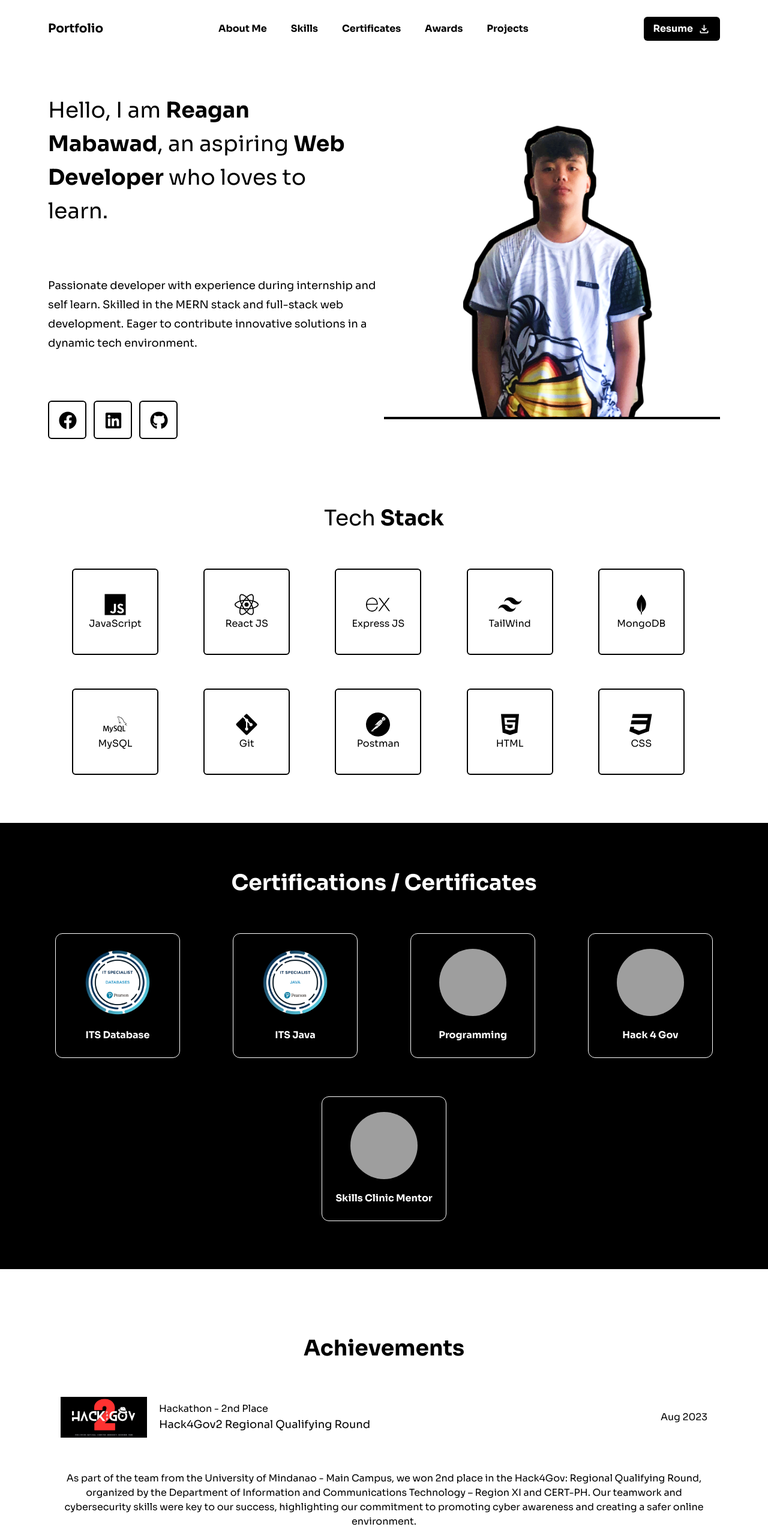
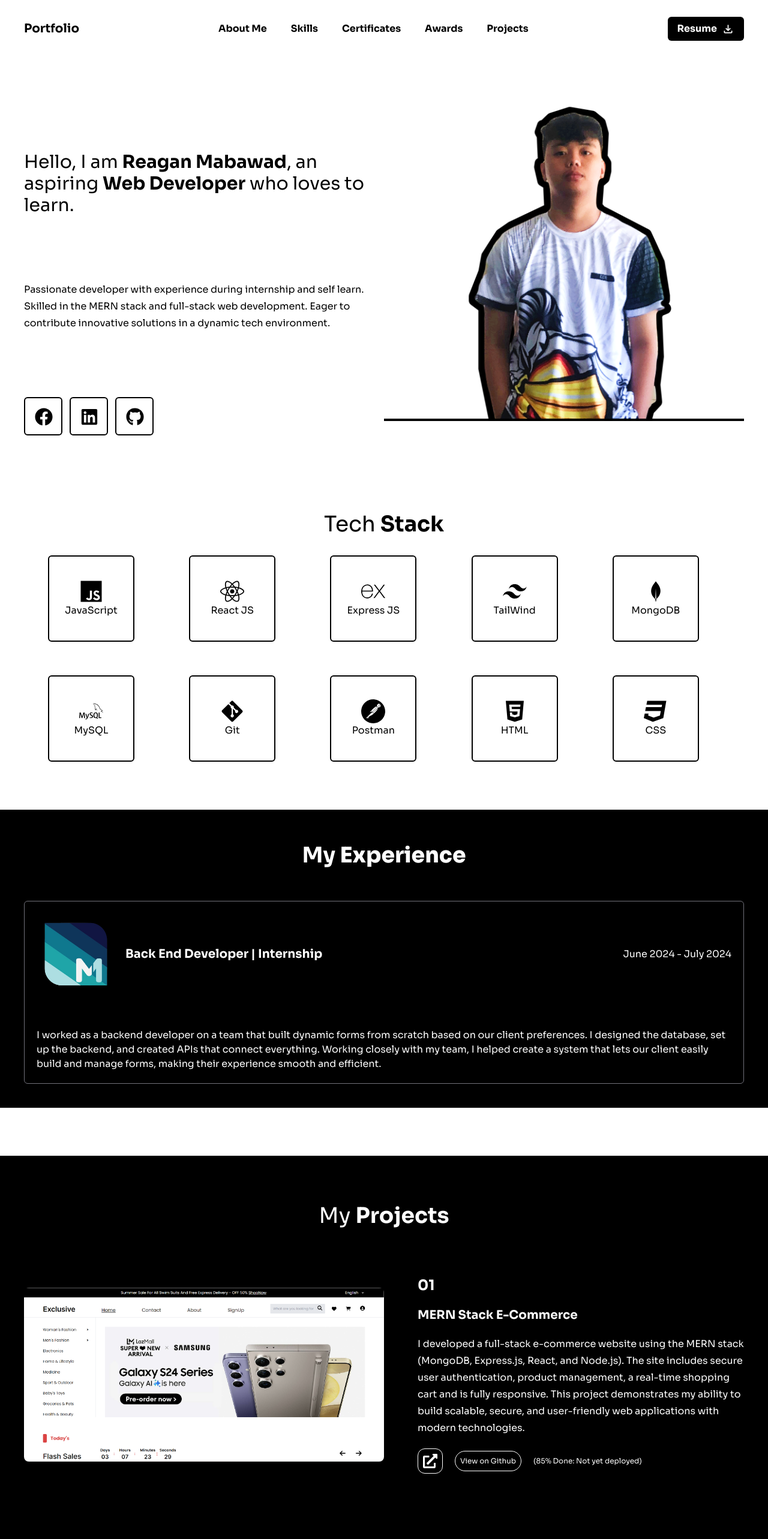
Before and after one commit to reagan13/myportfolio, a React (Vite) app: page / in a window 1280 px wide. Shown: the top 2566 px of the page at 60% size. Built offline with nearby package versions, Linux system fonts and the light colour scheme; grey boxes are pictures that could not be loaded.

Commit message:
experience section update responsiveness

```diff
--- a/src/App.jsx
+++ b/src/App.jsx
@@ -2,9 +2,9 @@ import NavBar from "./Components/Navigation/NavBar";
 import "./App.css";
 import Hero from "./Components/Sections/Hero";
 import MySkills from "./Components/Sections/MySkills";
-import Achievements from "./Components/Sections/Achievements";
+import Experience from "./Components/Sections/Experience";
 import AboutMe from "./Components/Sections/AboutMe";
-import MyProjects from "./Components/Sections/MyProjects";
+import Projects from "./Components/Sections/Projects";
 import Certifications from "./Components/Sections/Certifications";
 import GetInTouch from "./Components/Sections/GetInTouch";
 import Footer from "./Components/Footer";
@@ -20,13 +20,13 @@ function App() {
 					<Hero />
 					<MySkills />
 				</div>
+				<Experience />
+				<Projects />
 				<Certifications />
 				<div className="px-5 sm:px-5 md:px-10 lg:px-15 xl:px-20 mt-2 sm:mt-4 md:mt-5">
 					{/* <AboutMe /> */}
-					<Achievements />
 				</div>
 
-				<MyProjects />
 				<div className="px-5 sm:px-5 md:px-10 lg:px-15 xl:px-20 mt-2 sm:mt-4 md:mt-5">
 					<GetInTouch />
 				</div>
--- /dev/null
+++ b/src/Components/ExperienceBox.jsx
@@ -0,0 +1,28 @@
+import media_one from "../assets/mediaone_nobg.png";
+const ExperienceBox = () => {
+	return (
+		<div className="border border-zinc-500 rounded-md mt-8 md:mt-10 p-5">
+			<div className="flex items-center ">
+				<img
+					src={media_one}
+					alt=""
+					className="w-24 md:w-28 lg:w-32 xl:w-36 object-contain"
+				/>
+				<div className="pl-5 text-left md:text-lg lg:text-xl">
+					<b>Back End Developer | Internship</b>
+				</div>
+				<p className="hidden md:block ml-auto">June 2024 - July 2024</p>
+			</div>
+			<p className="my-7 md:hidden">June 2024 - July 2024</p>
+			<p className="text-sm md:text-base leading-6m mt-1 sm:mt-5 md:mt-10 lg:mt-14">
+				I worked as a backend developer on a team that built dynamic forms from
+				scratch based on our client preferences. I designed the database, set up
+				the backend, and created APIs that connect everything. Working closely
+				with my team, I helped create a system that lets our client easily build
+				and manage forms, making their experience smooth and efficient.
+			</p>
+		</div>
+	);
+};
+
+export default ExperienceBox;
--- a/src/Components/Sections/Achievements.jsx
+++ /dev/null
@@ -1,36 +0,0 @@
-import hack4gov from "../../assets/hack4gov.png";
-const Achievements = () => {
-	return (
-		<div className=" text-center mt-14 md:mt-20 lg:mt-24 xl:mt-28" id="awards">
-			<p className="font-bold text-2xl lg:text-4xl text-center">Achievements</p>
-
-			<div className="border border-white rounded-md mt-8 md:mt-10 p-5">
-				<div className="flex items-center ">
-					<img
-						src={hack4gov}
-						alt=""
-						className="w-24 md:w-28 lg:w-32 xl:w-36 object-contain"
-					/>
-					<div className="pl-5 text-left">
-						<p>Hackathon - 2nd Place</p>
-						<p className="text-sm md:text-base lg:text-lg">
-							Hack4Gov2 Regional Qualifying Round
-						</p>
-					</div>
-					<p className="hidden md:block ml-auto">Aug 2023</p>
-				</div>
-				<p className="my-7 md:hidden">Aug 2023</p>
-				<p className="text-sm md:text-base leading-6 mt-1 sm:mt-5 md:mt-10 lg:mt-14">
-					As part of the team from the University of Mindanao - Main Campus, we
-					won 2nd place in the Hack4Gov: Regional Qualifying Round, organized by
-					the Department of Information and Communications Technology – Region
-					XI and CERT-PH. Our teamwork and cybersecurity skills were key to our
-					success, highlighting our commitment to promoting cyber awareness and
-					creating a safer online environment.
-				</p>
-			</div>
-		</div>
-	);
-};
-
-export default Achievements;
--- a/src/Components/Sections/Certifications.jsx
+++ b/src/Components/Sections/Certifications.jsx
@@ -6,7 +6,7 @@ import CertificationsBox from "../CertificationsBox";
 const Certifications = () => {
 	return (
 		<div
-			className=" bg-black text-white my-20 py-20 px-5 sm:px-5 md:px-10 lg:px-15 xl:px-20 "
+			className=" my-20 py-20 px-5 sm:px-5 md:px-10 lg:px-15 xl:px-20 "
 			id="certificate"
 		>
 			<p className="text-2xl lg:text-4xl text-center">
--- /dev/null
+++ b/src/Components/Sections/Experience.jsx
@@ -0,0 +1,16 @@
+import ExperienceBox from "../ExperienceBox";
+const Achievements = () => {
+	return (
+		<div
+			className=" bg-black text-white my-16 lg:my-20 py-10 px-5 sm:px-5 md:px-10 lg:px-15 xl:px-20 "
+			id="awards"
+		>
+			<p className="font-bold text-2xl lg:text-4xl text-center py-4">
+				My <b>Experience</b>
+			</p>
+			<ExperienceBox />
+		</div>
+	);
+};
+
+export default Achievements;
--- a/src/Components/Sections/Hero.jsx
+++ b/src/Components/Sections/Hero.jsx
@@ -7,13 +7,11 @@ import image1 from "../../assets/image1.png";
 
 const Hero = () => {
 	return (
-		<div className="my-5 sm:my-10 lg:my-20 flex items-center" id="about">
-			<div className="flex flex-col md:justify-between gap-5 md:w-1/2 lg:gap-10 xl:gap-20">
-				<img
-					src={image1}
-					alt="image"
-					className="border-b-4 border-black md:hidden "
-				/>
+		<div
+			className="my-5 sm:my-10 lg:my-20 flex md:flex-row flex-col-reverse"
+			id="about"
+		>
+			<div className="flex flex-col gap-5 md:gap-0  md:justify-between  md:w-1/2 md:mt-16 lg:mt-24 xl:mt-32">
 				<p
 					className="text-xl md:text-2xl lg:text-3xl xl:text-4xl sm:leading-[2.5rem] xl:leading-[3.5rem] xl:pr-10
 				"
@@ -21,7 +19,7 @@ const Hero = () => {
 					Hello, I am <b>Reagan Mabawad</b>, an aspiring <b>Web Developer</b>{" "}
 					who loves to learn.
 				</p>
-				<p className="text-sm md:text-base lg:text-lg lg:leading-7 xl:leading-8 md:line-clamp-3 lg:line-clamp-none">
+				<p className="text-sm md:text-base lg:text-base lg:leading-7 xl:leading-8 md:line-clamp-3 lg:line-clamp-none">
 					Passionate developer with experience during internship and self learn.
 					Skilled in the MERN stack and full-stack web development. Eager to
 					contribute innovative solutions in a dynamic tech environment.
@@ -43,7 +41,7 @@ const Hero = () => {
 					/>
 				</div>
 			</div>
-			<div className=" w-1/2 hidden md:block ">
+			<div className=" md:w-1/2  mb-6">
 				<img
 					src={image1}
 					alt="image"
--- a/src/Components/Sections/MySkills.jsx
+++ b/src/Components/Sections/MySkills.jsx
@@ -12,11 +12,11 @@ import { FaCss3 } from "react-icons/fa";
 import SkillsBox from "../SkillsBox";
 const MySkills = () => {
 	return (
-		<div className="text-center mt-14 md:mt-20 lg:mt-24 xl:mt-28" id="skills">
-			<p className="text-2xl lg:text-4xl">
+		<div className="text-center mt-14 md:mt-20 lg:mt-24 xl:mt-28 " id="skills">
+			<p className="text-2xl lg:text-4xl py-7 lg:py-8 xl:py-10">
 				Tech <b>Stack</b>
 			</p>
-			<div className="mt-5 md:mt-8 lg:mt-16 flex flex-wrap justify-center gap-5 lg:grid grid-cols-5 lg:gap-14 lg:px-10">
+			<div className="flex flex-wrap justify-center gap-5 lg:grid grid-cols-5 lg:gap-14 lg:px-10">
 				<SkillsBox IconComponent={IoLogoJavascript} text="JavaScript" />
 				<SkillsBox IconComponent={FaReact} text="React JS" />
 				<SkillsBox IconComponent={SiExpress} text="Express JS" />
--- a/tailwind.config.js
+++ b/tailwind.config.js
@@ -15,7 +15,7 @@ export default {
 			lg: "1024px",
 			// => @media (min-width: 1024px) { ... }
 
-			xl: "1280px",
+			xl: "1300px",
 			// => @media (min-width: 1280px) { ... }
 
 			"2xl": "1536px",
```
Also changed, not shown: src/Components/Sections/Projects.jsx (renamed from src/Components/Sections/MyProjects.jsx), src/assets/mediaone.png (added), src/assets/mediaone_nobg.png (added).
